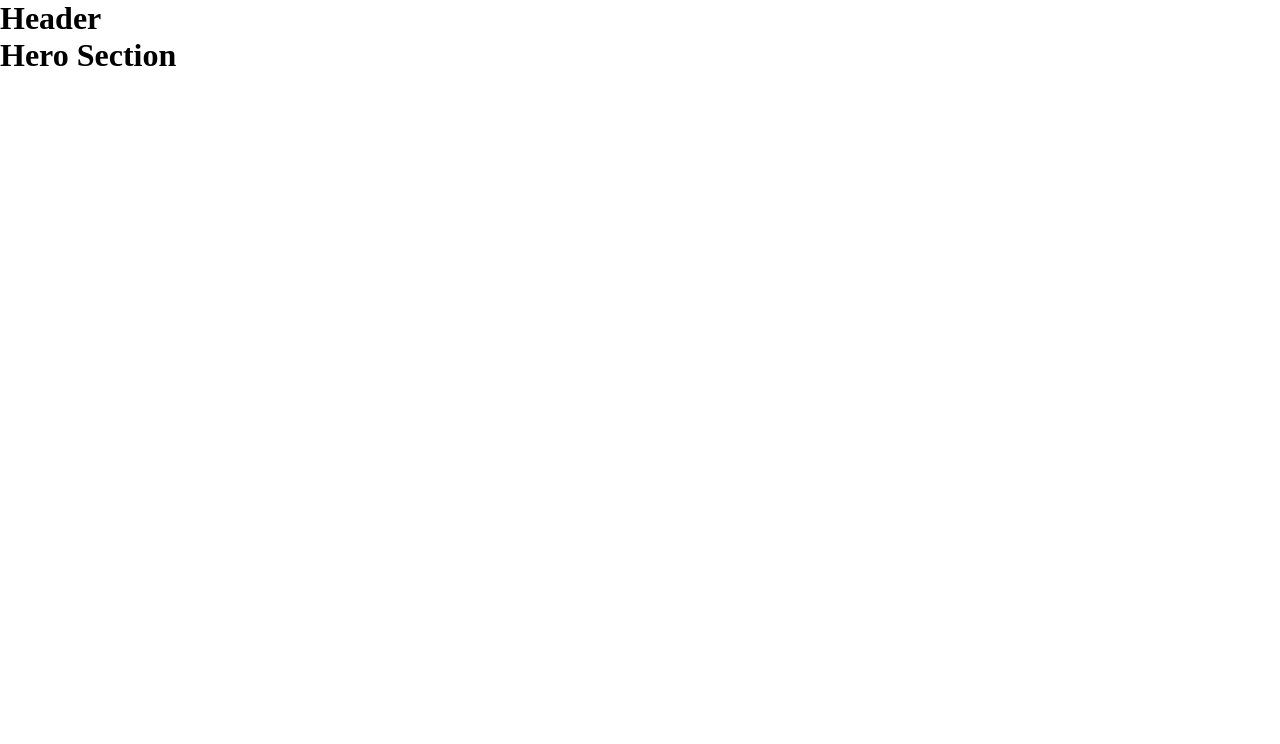
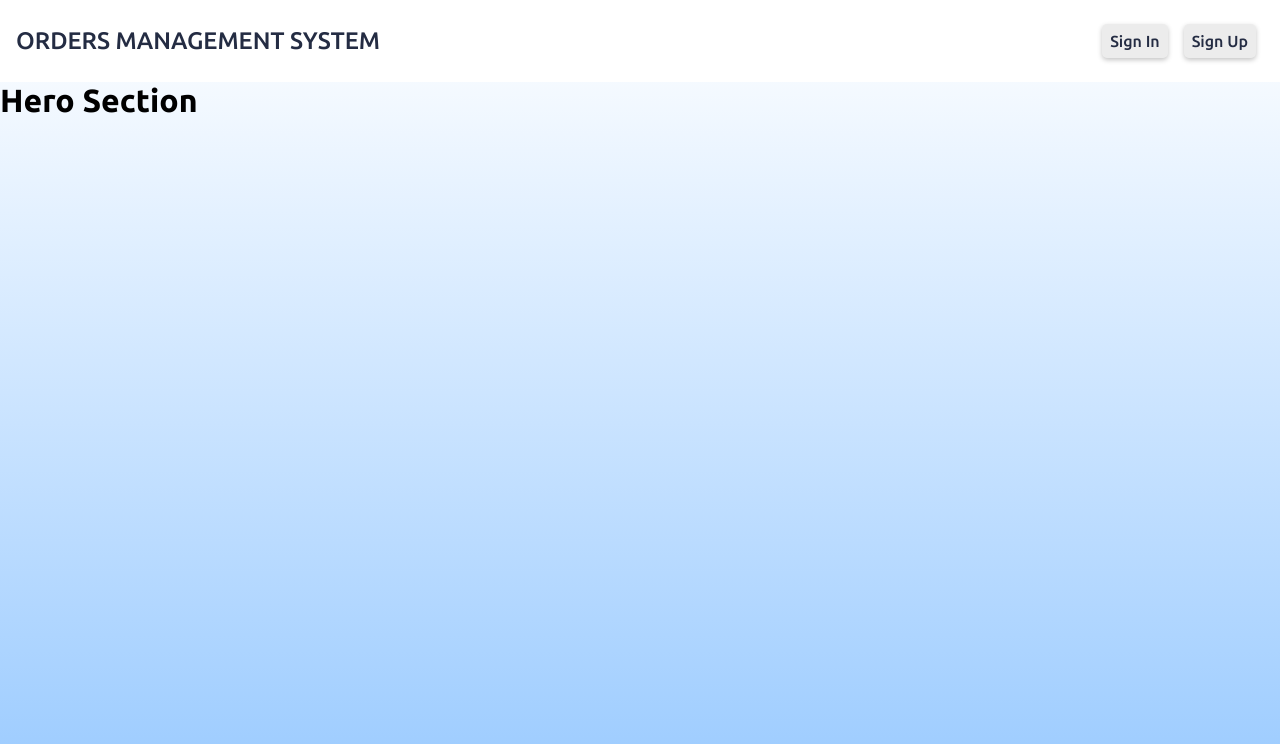
Before and after one commit to codingkapur/visualize-my-orders-frontend, a React (Create React App) app: page / in a window 1280 px wide. Shown: the top 744 px of the page. Built offline with nearby package versions, Linux system fonts and the light colour scheme.

Commit message:
set up basic header UI

```diff
--- a/public/index.html
+++ b/public/index.html
@@ -10,7 +10,7 @@
       content="Orders Data Management System"
     />
 
-    <title>Orders Management System</title>
+    <title>OMS</title>
   </head>
   <body>
     <div id="root"></div>
--- a/src/App.js
+++ b/src/App.js
@@ -12,7 +12,7 @@ function App() {
 
   return (
     <div className="app__container">
-      <Header />
+      <Header userSignedIn={userSignedIn}/>
       {userSignedIn ? <OMS /> : <HeroSection />}
     </div>
   );
--- /dev/null
+++ b/src/components/Header.css
@@ -0,0 +1,42 @@
+.header__container {
+    color: rgb(36, 44, 67);
+    display: grid;
+    gap: 1rem;
+    grid-template-columns: 1fr 1fr 1fr;
+    padding: 1rem;
+    /* border: 1px solid #fff; */
+    background-color: rgb(255, 255, 255);
+    align-items: center;
+}
+.logo {
+    /* border: 1px solid #fff; */
+    font-size: 1.5rem;
+    align-self: center;
+    text-transform: uppercase;
+}
+.welcome-message__container {
+    font-size: 1.5rem;
+    margin: 0 auto;
+}
+.header__buttons--container {
+    display: flex;
+    justify-content: space-between;
+    /* border: 1px solid #fff; */
+    place-content: flex-end;
+}
+.btn {
+    margin: 0.5rem;
+    /* border: 1px solid #fff; */
+    padding: 0.5rem;
+    border-radius: 5px;
+    font-size: 1rem;
+    background-color: rgba(0, 0, 0, 0.076);
+    box-shadow: 0 2px 5px rgba(0, 0, 0, 0.234);
+    cursor: pointer;
+}
+.btn:hover {
+    box-shadow: 0 2px 5px rgba(0, 0, 0, 0.604);
+}
+.btn:active {
+    box-shadow: 0 2px 2px rgba(0, 0, 0, 0.604);
+}
--- a/src/components/Header.js
+++ b/src/components/Header.js
@@ -1,7 +1,26 @@
-const Header = () => {
-    return (
-        <h1>Header</h1>
-    )
-}
+import React from "react";
+
+import './Header.css'
+
+const Header = ({ userSignedIn }) => {
+  return (
+    <header className="header__container">
+      <p className="logo">Orders Management System</p>
+      <div className="welcome-message__container">
+        {userSignedIn ? <p className="welcome-message">Welcome, Raghav</p> : ""}
+      </div>
+      <div className="header__buttons--container">
+        {userSignedIn ? (
+          <p className="header__btn sign-out__btn btn">Sign Out</p>
+        ) : (
+          <React.Fragment>
+            <p className="header__btn sign-in__btn btn">Sign In</p>
+            <p className="header__btn sign-up__btn btn">Sign Up</p>
+          </React.Fragment>
+        )}
+      </div>
+    </header>
+  );
+};
 
 export default Header;
--- a/src/index.css
+++ b/src/index.css
@@ -1,5 +1,22 @@
+@import url("https://fonts.googleapis.com/css2?family=Lato:wght@300;400;700&family=Ubuntu:wght@400;500;700&display=swap");
+
 * {
   margin: 0;
   padding: 0;
   box-sizing: border-box;
 }
+
+html {
+  font-size: 16px;
+}
+body {
+  height: 100vh;
+  font-family: "Ubuntu", sans-serif;
+  font-weight: 500;
+  background: rgb(255, 255, 255);
+  background: linear-gradient(
+    180deg,
+    rgb(255, 255, 255) 0%,
+    rgb(153, 202, 255) 100%
+  );
+}
```
